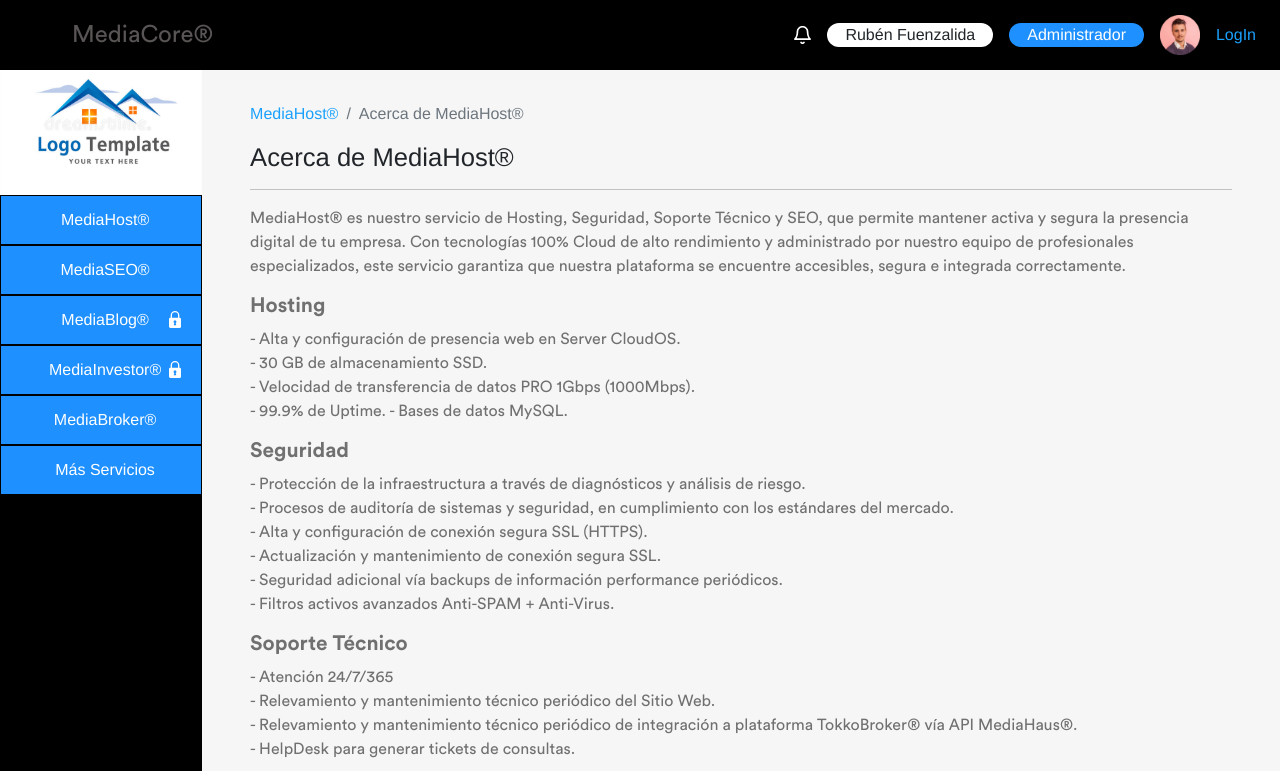
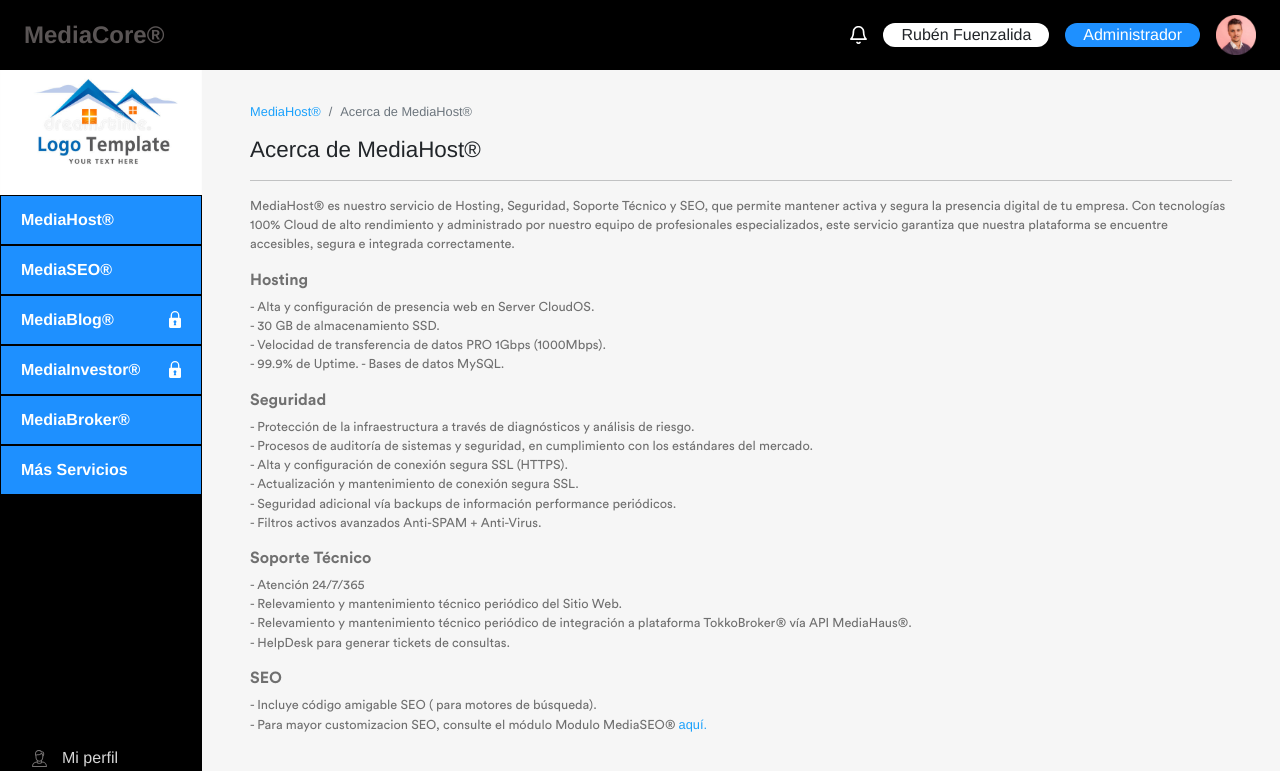
Before and after one commit to ruggiadufour/media-test, a React (Create React App) app: page /clientes/mediacore/contenido in a window 1280 px wide. Shown: the top 771 px of the page. Built offline with nearby package versions, Linux system fonts and the light colour scheme.

Commit message:
Task 2 - comment 1/ style changes

```diff
--- a/src/App.js
+++ b/src/App.js
@@ -19,7 +19,7 @@ function App() {
             <Header menu={menu} setMenu={setMenu} />
             <div className="container-2">
               <aside className={`left-side menu ${menu ? "open-menu" : ""}`}>
-                <Sidebar />
+                <Sidebar setMenu={setMenu}/>
               </aside>
               <article
                 className={`right-side w-100 ${menu ? "hidde-right-side" : ""}`}
--- a/src/components/Content/Content.scss
+++ b/src/components/Content/Content.scss
@@ -3,7 +3,7 @@
   background-color: #f6f6f6;
   flex:1;
   padding: 2rem 3rem;
-  @media (max-width:600px){
+  @media (max-width:700px){
     padding: 2rem 0;
     background-color: #fff;
 
--- a/src/components/Content/MyProfile/MyPersonalData.js
+++ b/src/components/Content/MyProfile/MyPersonalData.js
@@ -56,7 +56,7 @@ export default function MyPersonalData() {
           <button className="edit-banner" onClick={getFileBanner}>
             <img
               src={PencilIcon}
-              width="20px"
+              width="15px"
               alt="edit banner image icon"
             />
           </button>
@@ -70,7 +70,7 @@ export default function MyPersonalData() {
             <button className="edit-profile" onClick={getFileProfile}>
               <img
                 src={PencilIcon}
-                width="20px"
+                width="15px"
                 alt="edit profile image icon"
               />
             </button>
--- a/src/components/Content/MyProfile/MyProfile.scss
+++ b/src/components/Content/MyProfile/MyProfile.scss
@@ -46,6 +46,7 @@
     }
   }
 }
+
 .save-button-wrapper {
   width: 100%;
   padding: 0;
@@ -97,10 +98,11 @@
 
   & button {
     border: none;
-    background-color: #000;
+    background-color: #9D9D9D;
     border-radius: 50%;
     height: 30px;
     width: 30px;
+
   }
 
   & button:focus{
@@ -159,6 +161,6 @@
     border-radius: 5px;
     border: solid thin #d6d6d6;
     background-color: #fff;
-    padding: 10px;
+    padding: 5px;
   }
 }
--- a/src/components/Header/Header.js
+++ b/src/components/Header/Header.js
@@ -1,6 +1,6 @@
 import React, { useState } from "react";
 import "./Header.scss";
-import { Link } from "react-router-dom";
+import { useHistory, Link, NavLink } from "react-router-dom";
 import { AccountButton } from "../Sidebar/Sidebar";
 
 import Avatar from "../../assets/images/avatar.png";
@@ -11,23 +11,27 @@ import ProfileIcon from "../../assets/svgs/profile-icon.svg";
 
 export default function Header({ setMenu, menu }) {
   const [openAccount, setOpenAccount] = useState(false);
+  const router = useHistory();
+
+  function pushUrl(url) {
+    router.push("/clientes/mediacore" + url);
+  }
 
   return (
     <header className="header d-flex align-items-center">
       <div
-        className="menu-container"
+        className={`${menu ? "menu-btn menu-btn-clicked" : "menu-btn"}`}
         onClick={() => {
           setMenu((m) => !m);
         }}
       >
-        <div className={`${menu ? "menu-btn menu-btn-clicked" : "menu-btn"}`}>
         <div></div>
       </div>
-      </div>
 
-      <Link to="/clientes/mediacore">
-        <p className="brand mx-2">MediaCore®</p>
-      </Link>
+      <NavLink className="brand" to="/clientes/mediacore">
+        MediaCore®
+      </NavLink>
+
       <div className="d-flex gap-3 align-items-center right-elements">
         <img src={BellIcon} alt="avatar administrador" />
         <span className="user-name">Rubén Fuenzalida</span>
@@ -46,13 +50,13 @@ export default function Header({ setMenu, menu }) {
           >
             <div className="arrow-avatar"></div>
             <div>
-              <Link to="/clientes/mediacore/contenido/mi-perfil/mis-datos">
               <AccountButton
                 icon={ProfileIcon}
                 text={"Mi perfil"}
                 className="text-gray w-100"
+                onClick={() => pushUrl("/contenido/mi-perfil/mis-datos")}
               ></AccountButton>
-              </Link>
+
               <AccountButton
                 icon={AccountIcon}
                 text={"Mi cuenta"}
@@ -65,12 +69,11 @@ export default function Header({ setMenu, menu }) {
                 icon={CloseIcon}
                 text={"Cerrar sesión"}
                 className="text-gray"
+                onClick={() => pushUrl("/login")}
               ></AccountButton>
             </div>
           </div>
         </div>
-
-        <Link to="/clientes/mediacore/login">LogIn</Link>
       </div>
     </header>
   );
--- a/src/components/Header/Header.scss
+++ b/src/components/Header/Header.scss
@@ -4,17 +4,15 @@
   padding: 1rem 1.5rem;
 }
 
-.menu-container {
-  position: relative;
-  margin-left: 1.5rem;
-}
+
 .menu-btn {
-  top: 50%;
-  left: 50%;
-  transform: translate(-50%, -50%);
-  position: absolute;
-  width: 40px;
+  width: 30px;
   height: 40px;
+  display: none;
+
+  @media (max-width:700px){
+    display: block;
+  }
 }
 
 .menu-btn:before,
@@ -29,7 +27,7 @@
   transition: 0.5s;
 }
 .menu-btn-clicked:before {
-  transform: translateY(12px) rotate(135deg);
+  transform: translateY(10px) rotate(135deg);
 }
 .menu-btn-clicked:after {
   transform: translateY(-12px) rotate(-135deg);
@@ -39,13 +37,13 @@
 }
 
 .brand {
-  color: #5a5555;
+  color: #5a5555!important;
   font-size: 1.5rem;
+  font-weight: 700;
   cursor: pointer;
-}
+  margin-left: 0;
 
-@media (max-width: 700px) {
-  .brand {
+  @media (max-width: 700px){
     margin-left: auto;
   }
 }
@@ -60,13 +58,18 @@
   border: none;
   border-radius: 50%;
   position: relative;
+
+  &:focus {
+    outline: none;
+  }
+  &:hover {
+    cursor: pointer;
+  }
+  @media(max-width: 700px){
+    cursor: none;
+  }
 }
-.avatar-button:focus {
-  outline: none;
-}
-.avatar-button:hover {
-  cursor: pointer;
-}
+
 .account-settings-deployable {
   background-color: #fff;
   padding: 15px;
@@ -102,8 +105,12 @@
     display: flex;
     flex-direction: column;
   }
-  & a{
+  & a {
     width: 100%;
+  }
+
+  @media(max-width: 700px){
+    display: none;
   }
 }
 
--- a/src/components/Login/Login.scss
+++ b/src/components/Login/Login.scss
@@ -26,6 +26,9 @@
   max-width: 350px;
   width: 100%;
 
+  h1 > a {
+    font-size: inherit;
+  }
   > a {
     color: #fff;
     text-decoration: underline;
--- a/src/components/Sidebar/Sidebar.js
+++ b/src/components/Sidebar/Sidebar.js
@@ -1,4 +1,5 @@
 import React, { useState } from "react";
+import { useHistory } from "react-router-dom";
 import "./Sidebar.scss";
 
 import LogoImage from "../../assets/svgs/logo.svg";
@@ -11,8 +12,14 @@ import GearIcon from "../../assets/svgs/gear-icon.svg";
 
 const assets_path = "assets";
 
-export default function Sidebar() {
+export default function Sidebar({setMenu}) {
   const [deploy, setDeploy] = useState(false);
+  const router = useHistory();
+
+  function pushUrl(url) {
+    router.push("/clientes/mediacore" + url);
+    setMenu(false)
+  }
 
   return (
     <>
@@ -37,37 +44,30 @@ export default function Sidebar() {
             type="deployable"
             leftIcon={AboutIcon}
           />
-          <SidebarButton
-            text="Soporte"
-            type="deployable"
-            leftIcon={GearIcon}
-          />
+          <SidebarButton text="Soporte" type="deployable" leftIcon={GearIcon} />
         </div>
         <SidebarButton text={"MediaSEO®"} />
-        <SidebarButton
-          text={"MediaBlog®"}
-          rightIcon={LockIcon}
-        />
-        <SidebarButton
-          text="MediaInvestor®"
-          rightIcon={LockIcon}
-        />
+        <SidebarButton text={"MediaBlog®"} rightIcon={LockIcon} />
+        <SidebarButton text="MediaInvestor®" rightIcon={LockIcon} />
         <SidebarButton text={"MediaBroker®"} />
         <SidebarButton text={"Más Servicios"} />
       </div>
 
-      <div className="d-flex flex-column">
+      <div className="account-buttons d-flex flex-column">
         <AccountButton
           icon={ProfileIcon}
           text={"Mi perfil"}
+          onClick={() => {
+            pushUrl("/contenido/mi-perfil/mis-datos");
+          }}
         ></AccountButton>
-        <AccountButton
-          icon={AccountIcon}
-          text={"Mi cuenta"}
-        ></AccountButton>
+        <AccountButton icon={AccountIcon} text={"Mi cuenta"}></AccountButton>
         <AccountButton
           icon={CloseIcon}
           text={"Cerrar sesión"}
+          onClick={() => {
+            pushUrl("/login");
+          }}
         ></AccountButton>
       </div>
     </>
--- a/src/components/Sidebar/Sidebar.scss
+++ b/src/components/Sidebar/Sidebar.scss
@@ -1,11 +1,13 @@
 .left-side {
   background-color: black;
   min-height: 100%;
+  min-width: 200px;
   display: flex;
   flex-direction: column;
   justify-content: space-between;
   padding-bottom: 1.5rem;
   transition: margin-left 0.5s;
+  z-index: 80;
 }
 
 .account-button {
@@ -31,17 +33,22 @@
   position: relative;
   display: flex;
   gap: 15px;
-  justify-content: center;
+  justify-content: left;
   align-items: center;
+  font-weight: 700;
 
   span {
     font: bold Helvetica;
-    margin-left: .5rem;
+    margin-left: 0.5rem;
   }
 
   > :nth-child(2) {
     position: absolute;
     right: 20px;
+  }
+
+  @media (max-width: 700px) {
+    justify-content: center;
   }
 }
 
@@ -61,7 +68,6 @@
   height: 0;
 }
 
-
 // Hamburger menu open sidebar in mobile
 .menu {
   width: 15rem;
@@ -78,3 +84,13 @@
 .open-menu {
   margin-left: 0;
 }
+
+.account-buttons {
+  padding: 1rem;
+  display: flex;
+  flex-direction: column;
+
+  @media (max-width:700px){
+    align-items: center;
+  }
+}
--- a/src/index.scss
+++ b/src/index.scss
@@ -35,7 +35,6 @@
   src: url("./assets/fonts/CircularStd-Book.otf");
 }
 
-
 body {
   margin: 0;
   font-family: -apple-system, BlinkMacSystemFont, "Segoe UI", "Roboto", "Oxygen",
@@ -60,8 +59,8 @@ code {
   font-family: Helvetica, Arial, sans-serif;
 }
 
-.container-2{
-  flex:1;
+.container-2 {
+  flex: 1;
   display: flex;
   justify-content: stretch;
 }
@@ -74,23 +73,29 @@ code {
 }
 
 h1 {
-  font-size: 1.6rem;
+  font-size: 1.4rem;
   font-weight: 500;
 }
 h2 {
   color: #707070;
-  font-size: 1.3rem;
+  font-size: 1rem;
   font-family: "CircularStd-Bold";
 }
 p {
   color: #707070;
   font-family: "CircularStd-Book";
+  font-size: 0.8rem;
 }
 ul {
   list-style-type: none;
   color: #707070;
   padding: 0;
   font-family: "CircularStd-Book";
+  font-size: 0.8rem;
+}
+li,
+a {
+  font-size: 0.8rem;
 }
 
 a:any-link {
@@ -99,14 +104,13 @@ a:any-link {
   font-family: "Helvetica";
 }
 
-@media (max-width: 700px){
-  .hidde-right-side{
+@media (max-width: 700px) {
+  .hidde-right-side {
     display: none;
   }
 }
 
 // colors
-
-.text-gray{
-  color: #747171!important;
+.text-gray {
+  color: #747171 !important;
 }
```
Lines whose indentation alone changed are shown as unchanged.
